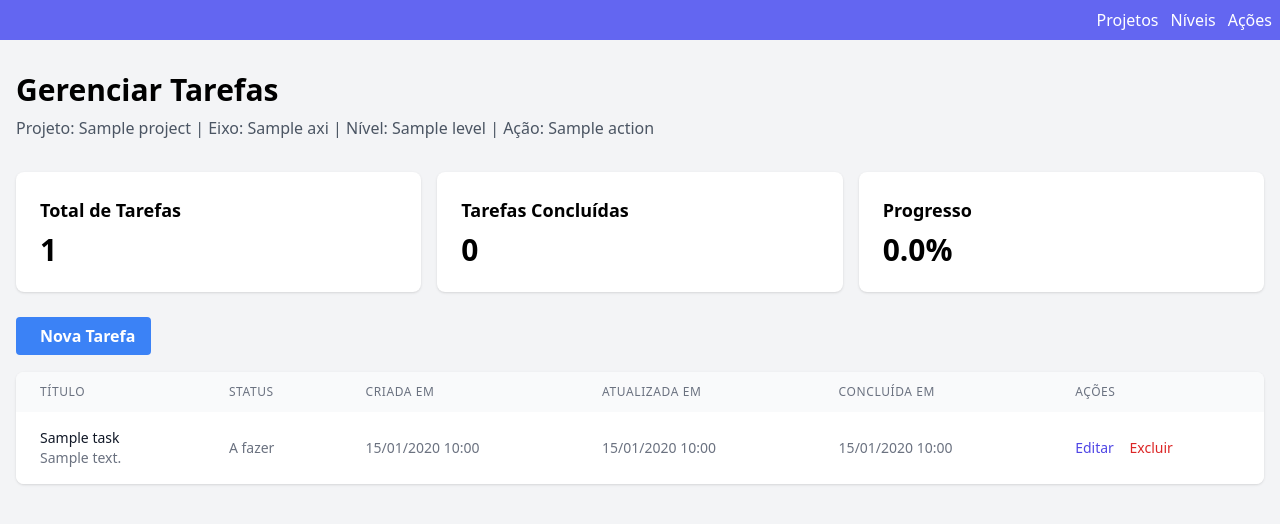
After one commit to FabioCruz20/active_aging_planner, a Django app: page /planning/projects/action/1/tasks/ in a window 1280 px wide. The commit adds this page. Shown: the top 524 px of the page. Run offline with Django 4.2, Linux system fonts and the light colour scheme; tables that the repository leaves empty hold one stand-in row (values such as "Sample post"); some libraries are stand-ins or nearby versions.

Commit message:
feat: add action tasks management

```diff
--- a/planning/templates/projects/manage_axis_level_actions.html
+++ b/planning/templates/projects/manage_axis_level_actions.html
@@ -134,6 +134,10 @@
                                     <tr>
                                         <td>{{ project_action.action.name }}</td>
                                         <td>
+                                            <a href="{% url 'projects:manage_tasks' project_action.id %}"
+                                               class="btn btn-primary btn-sm mr-2">
+                                                <i class="fas fa-tasks"></i> Tarefas
+                                            </a>
                                             <form method="post" style="display: inline;">
                                                 {% csrf_token %}
                                                 <input type="hidden" name="project_action_id" value="{{ project_action.id }}">
--- /dev/null
+++ b/planning/templates/projects/manage_tasks.html
@@ -0,0 +1,108 @@
+{% extends 'layout.html' %}
+
+{% block content %}
+<div class="container mx-auto px-4 py-8">
+    <div class="mb-8">
+        <h1 class="text-3xl font-bold mb-2">Gerenciar Tarefas</h1>
+        <p class="text-gray-600">
+            Projeto: {{ project.name }} |
+            Eixo: {{ axis.name }} |
+            Nível: {{ level.name }} |
+            Ação: {{ action.name }}
+        </p>
+    </div>
+
+    <!-- Estatísticas -->
+    <div class="grid grid-cols-1 md:grid-cols-3 gap-4 mb-8">
+        <div class="bg-white rounded-lg shadow p-6">
+            <h3 class="text-lg font-semibold mb-2">Total de Tarefas</h3>
+            <p class="text-3xl font-bold">{{ total_tasks }}</p>
+        </div>
+        <div class="bg-white rounded-lg shadow p-6">
+            <h3 class="text-lg font-semibold mb-2">Tarefas Concluídas</h3>
+            <p class="text-3xl font-bold">{{ completed_tasks }}</p>
+        </div>
+        <div class="bg-white rounded-lg shadow p-6">
+            <h3 class="text-lg font-semibold mb-2">Progresso</h3>
+            <p class="text-3xl font-bold">{{ progress_percentage|floatformat:1 }}%</p>
+        </div>
+    </div>
+
+    <!-- Botão Nova Tarefa -->
+    <div class="mb-6">
+        <a href="{% url 'projects:create_task' project_action.id %}"
+           class="bg-blue-500 hover:bg-blue-700 text-white font-bold py-2 px-4 rounded">
+            <i class="fas fa-plus mr-2"></i>Nova Tarefa
+        </a>
+    </div>
+
+    <!-- Lista de Tarefas -->
+    <div class="bg-white rounded-lg shadow overflow-hidden">
+        <table class="min-w-full">
+            <thead class="bg-gray-50">
+                <tr>
+                    <th class="px-6 py-3 text-left text-xs font-medium text-gray-500 uppercase tracking-wider">Título</th>
+                    <th class="px-6 py-3 text-left text-xs font-medium text-gray-500 uppercase tracking-wider">Status</th>
+                    <th class="px-6 py-3 text-left text-xs font-medium text-gray-500 uppercase tracking-wider">Criada em</th>
+                    <th class="px-6 py-3 text-left text-xs font-medium text-gray-500 uppercase tracking-wider">Atualizada em</th>
+                    <th class="px-6 py-3 text-left text-xs font-medium text-gray-500 uppercase tracking-wider">Concluída em</th>
+                    <th class="px-6 py-3 text-left text-xs font-medium text-gray-500 uppercase tracking-wider">Ações</th>
+                </tr>
+            </thead>
+            <tbody class="bg-white divide-y divide-gray-200">
+                {% for task in tasks %}
+                <tr>
+                    <td class="px-6 py-4 whitespace-nowrap text-sm font-medium text-gray-900">
+                        {{ task.title }}
+                        {% if task.description %}
+                        <p class="text-sm text-gray-500">{{ task.description|truncatewords:30 }}</p>
+                        {% endif %}
+                    </td>
+                    <td class="px-6 py-4 whitespace-nowrap text-sm text-gray-500">
+                        {% for status_code, status_label in status_choices %}
+                            {% if task.status == status_code %}
+                                {{ status_label }}
+                            {% endif %}
+                        {% endfor %}
+                    </td>
+                    <td class="px-6 py-4 whitespace-nowrap text-sm text-gray-500">
+                        {{ task.created_at|date:"d/m/Y H:i" }}
+                    </td>
+                    <td class="px-6 py-4 whitespace-nowrap text-sm text-gray-500">
+                        {{ task.updated_at|date:"d/m/Y H:i" }}
+                    </td>
+                    <td class="px-6 py-4 whitespace-nowrap text-sm text-gray-500">
+                        {% if task.completed_at %}
+                            {{ task.completed_at|date:"d/m/Y H:i" }}
+                        {% else %}
+                            -
+                        {% endif %}
+                    </td>
+                    <td class="px-6 py-4 whitespace-nowrap text-sm font-medium">
+                        <a href="{% url 'projects:edit_task' task.id %}"
+                           class="text-indigo-600 hover:text-indigo-900 mr-3">
+                            <i class="fas fa-edit"></i> Editar
+                        </a>
+                        <form action="{% url 'projects:delete_task' task.id %}"
+                              method="POST"
+                              class="inline-block"
+                              onsubmit="return confirm('Tem certeza que deseja excluir esta tarefa?');">
+                            {% csrf_token %}
+                            <button type="submit" class="text-red-600 hover:text-red-900">
+                                <i class="fas fa-trash"></i> Excluir
+                            </button>
+                        </form>
+                    </td>
+                </tr>
+                {% empty %}
+                <tr>
+                    <td colspan="6" class="px-6 py-4 text-center text-gray-500">
+                        Nenhuma tarefa cadastrada.
+                    </td>
+                </tr>
+                {% endfor %}
+            </tbody>
+        </table>
+    </div>
+</div>
+{% endblock %}
--- a/planning/views/projects_views.py
+++ b/planning/views/projects_views.py
@@ -159,6 +159,93 @@ def manage_actions_matrix_view(request, project_id):
     return render(request, 'projects/manage_actions_matrix.html', context)
 
 
+def manage_tasks_view(request, project_action_id):
+    '''
+    View para gerenciar tarefas de uma ação específica do projeto
+    '''
+    project_action = get_object_or_404(models.ProjectAction, pk=project_action_id)
+    tasks = models.Task.objects.filter(project_action=project_action).order_by('-created_at')
+
+    # Calcular estatísticas
+    total_tasks = tasks.count()
+    completed_tasks = tasks.filter(status='DONE').count()
+    progress_percentage = (completed_tasks / total_tasks * 100) if total_tasks > 0 else 0
+
+    context = {
+        'project_action': project_action,
+        'project': project_action.project,
+        'action': project_action.action,
+        'axis': project_action.axis,
+        'level': project_action.level,
+        'tasks': tasks,
+        'total_tasks': total_tasks,
+        'completed_tasks': completed_tasks,
+        'progress_percentage': progress_percentage,
+        'status_choices': models.Task.STATUS_CHOICES,
+    }
+    return render(request, 'projects/manage_tasks.html', context)
+
+
+def create_task_view(request, project_action_id):
+    '''
+    View para criar uma nova tarefa
+    '''
+    project_action = get_object_or_404(models.ProjectAction, pk=project_action_id)
+
+    if request.method == 'POST':
+        form = forms.TaskForm(request.POST)
+        if form.is_valid():
+            task = form.save(commit=False)
+            task.project_action = project_action
+            task.save()
+            return redirect('projects:manage_tasks', project_action_id=project_action_id)
+    else:
+        form = forms.TaskForm()
+
+    context = {
+        'form': form,
+        'project_action': project_action,
+        'project': project_action.project,
+        'action': project_action.action,
+    }
+    return render(request, 'projects/create_task.html', context)
+
+
+def edit_task_view(request, task_id):
+    '''
+    View para editar uma tarefa existente
+    '''
+    task = get_object_or_404(models.Task, pk=task_id)
+    project_action = task.project_action
+
+    if request.method == 'POST':
+        form = forms.TaskForm(request.POST, instance=task)
+        if form.is_valid():
+            form.save()
+            return redirect('projects:manage_tasks', project_action_id=project_action.id)
+    else:
+        form = forms.TaskForm(instance=task)
+
+    context = {
+        'form': form,
+        'task': task,
+        'project_action': project_action,
+        'project': project_action.project,
+        'action': project_action.action,
+    }
+    return render(request, 'projects/edit_task.html', context)
+
+
+def delete_task_view(request, task_id):
+    '''
+    View para excluir uma tarefa
+    '''
+    task = get_object_or_404(models.Task, pk=task_id)
+    project_action_id = task.project_action.id
+    task.delete()
+    return redirect('projects:manage_tasks', project_action_id=project_action_id)
+
+
 def manage_axis_level_actions_view(request, project_id, axis_id, level_id):
     '''
     View para gerenciar ações específicas de uma combinação eixo/nível
--- a/theme/static/css/dist/styles.css
+++ b/theme/static/css/dist/styles.css
@@ -821,12 +821,20 @@ select {
   margin-bottom: 1.5rem;
 }
 
+.mb-8 {
+  margin-bottom: 2rem;
+}
+
 .ml-2 {
   margin-left: 0.5rem;
 }
 
 .mr-2 {
   margin-right: 0.5rem;
+}
+
+.mr-3 {
+  margin-right: 0.75rem;
 }
 
 .mt-1 {
@@ -865,6 +873,10 @@ select {
   display: table;
 }
 
+.grid {
+  display: grid;
+}
+
 .hidden {
   display: none;
 }
@@ -889,32 +901,16 @@ select {
   width: 100%;
 }
 
-.w-96 {
-  width: 24rem;
-}
-
-.w-1\/3 {
-  width: 33.333333%;
-}
-
-.w-2\/3 {
-  width: 66.666667%;
-}
-
-.w-1\/4 {
-  width: 25%;
-}
-
-.w-3\/4 {
-  width: 75%;
-}
-
 .min-w-48 {
   min-width: 12rem;
 }
 
-.flex-1 {
-  flex: 1 1 0%;
+.min-w-full {
+  min-width: 100%;
+}
+
+.max-w-2xl {
+  max-width: 42rem;
 }
 
 .grow {
@@ -937,8 +933,8 @@ select {
   border-collapse: collapse;
 }
 
-.flex-row {
-  flex-direction: row;
+.grid-cols-1 {
+  grid-template-columns: repeat(1, minmax(0, 1fr));
 }
 
 .items-end {
@@ -957,8 +953,16 @@ select {
   justify-content: center;
 }
 
+.justify-between {
+  justify-content: space-between;
+}
+
 .gap-2 {
   gap: 0.5rem;
+}
+
+.gap-4 {
+  gap: 1rem;
 }
 
 .gap-x-3 {
@@ -972,12 +976,35 @@ select {
   margin-bottom: calc(0.25rem * var(--tw-space-y-reverse));
 }
 
+.divide-y > :not([hidden]) ~ :not([hidden]) {
+  --tw-divide-y-reverse: 0;
+  border-top-width: calc(1px * calc(1 - var(--tw-divide-y-reverse)));
+  border-bottom-width: calc(1px * var(--tw-divide-y-reverse));
+}
+
+.divide-gray-200 > :not([hidden]) ~ :not([hidden]) {
+  --tw-divide-opacity: 1;
+  border-color: rgb(229 231 235 / var(--tw-divide-opacity, 1));
+}
+
+.overflow-hidden {
+  overflow: hidden;
+}
+
 .overflow-x-auto {
   overflow-x: auto;
 }
 
+.whitespace-nowrap {
+  white-space: nowrap;
+}
+
 .rounded {
   border-radius: 0.25rem;
+}
+
+.rounded-lg {
+  border-radius: 0.5rem;
 }
 
 .rounded-md {
@@ -988,12 +1015,12 @@ select {
   border-width: 1px;
 }
 
+.border-b {
+  border-bottom-width: 1px;
+}
+
 .border-b-2 {
   border-bottom-width: 2px;
-}
-
-.border-b {
-  border-bottom-width: 1px;
 }
 
 .border-solid {
@@ -1081,6 +1108,10 @@ select {
   padding: 1rem;
 }
 
+.p-6 {
+  padding: 1.5rem;
+}
+
 .px-2 {
   padding-left: 0.5rem;
   padding-right: 0.5rem;
@@ -1096,6 +1127,11 @@ select {
   padding-right: 1rem;
 }
 
+.px-6 {
+  padding-left: 1.5rem;
+  padding-right: 1.5rem;
+}
+
 .py-1 {
   padding-top: 0.25rem;
   padding-bottom: 0.25rem;
@@ -1104,6 +1140,21 @@ select {
 .py-2 {
   padding-top: 0.5rem;
   padding-bottom: 0.5rem;
+}
+
+.py-3 {
+  padding-top: 0.75rem;
+  padding-bottom: 0.75rem;
+}
+
+.py-4 {
+  padding-top: 1rem;
+  padding-bottom: 1rem;
+}
+
+.py-8 {
+  padding-top: 2rem;
+  padding-bottom: 2rem;
 }
 
 .text-left {
@@ -1123,9 +1174,19 @@ select {
   line-height: 2rem;
 }
 
+.text-3xl {
+  font-size: 1.875rem;
+  line-height: 2.25rem;
+}
+
 .text-5xl {
   font-size: 3rem;
   line-height: 1;
+}
+
+.text-lg {
+  font-size: 1.125rem;
+  line-height: 1.75rem;
 }
 
 .text-sm {
@@ -1154,12 +1215,24 @@ select {
   font-weight: 600;
 }
 
+.uppercase {
+  text-transform: uppercase;
+}
+
+.italic {
+  font-style: italic;
+}
+
 .leading-normal {
   line-height: 1.5;
 }
 
 .tracking-normal {
   letter-spacing: 0em;
+}
+
+.tracking-wider {
+  letter-spacing: 0.05em;
 }
 
 .text-blue-500 {
@@ -1187,9 +1260,41 @@ select {
   color: rgb(55 65 81 / var(--tw-text-opacity, 1));
 }
 
+.text-gray-900 {
+  --tw-text-opacity: 1;
+  color: rgb(17 24 39 / var(--tw-text-opacity, 1));
+}
+
+.text-indigo-600 {
+  --tw-text-opacity: 1;
+  color: rgb(79 70 229 / var(--tw-text-opacity, 1));
+}
+
+.text-red-500 {
+  --tw-text-opacity: 1;
+  color: rgb(239 68 68 / var(--tw-text-opacity, 1));
+}
+
+.text-red-600 {
+  --tw-text-opacity: 1;
+  color: rgb(220 38 38 / var(--tw-text-opacity, 1));
+}
+
 .text-white {
   --tw-text-opacity: 1;
   color: rgb(255 255 255 / var(--tw-text-opacity, 1));
+}
+
+.shadow {
+  --tw-shadow: 0 1px 3px 0 rgb(0 0 0 / 0.1), 0 1px 2px -1px rgb(0 0 0 / 0.1);
+  --tw-shadow-colored: 0 1px 3px 0 var(--tw-shadow-color), 0 1px 2px -1px var(--tw-shadow-color);
+  box-shadow: var(--tw-ring-offset-shadow, 0 0 #0000), var(--tw-ring-shadow, 0 0 #0000), var(--tw-shadow);
+}
+
+.shadow-lg {
+  --tw-shadow: 0 10px 15px -3px rgb(0 0 0 / 0.1), 0 4px 6px -4px rgb(0 0 0 / 0.1);
+  --tw-shadow-colored: 0 10px 15px -3px var(--tw-shadow-color), 0 4px 6px -4px var(--tw-shadow-color);
+  box-shadow: var(--tw-ring-offset-shadow, 0 0 #0000), var(--tw-ring-shadow, 0 0 #0000), var(--tw-shadow);
 }
 
 .shadow-md {
@@ -1198,15 +1303,20 @@ select {
   box-shadow: var(--tw-ring-offset-shadow, 0 0 #0000), var(--tw-ring-shadow, 0 0 #0000), var(--tw-shadow);
 }
 
-.shadow {
-  --tw-shadow: 0 1px 3px 0 rgb(0 0 0 / 0.1), 0 1px 2px -1px rgb(0 0 0 / 0.1);
-  --tw-shadow-colored: 0 1px 3px 0 var(--tw-shadow-color), 0 1px 2px -1px var(--tw-shadow-color);
-  box-shadow: var(--tw-ring-offset-shadow, 0 0 #0000), var(--tw-ring-shadow, 0 0 #0000), var(--tw-shadow);
+.transition-colors {
+  transition-property: color, background-color, border-color, text-decoration-color, fill, stroke;
+  transition-timing-function: cubic-bezier(0.4, 0, 0.2, 1);
+  transition-duration: 150ms;
 }
 
 .hover\:bg-blue-600:hover {
   --tw-bg-opacity: 1;
   background-color: rgb(37 99 235 / var(--tw-bg-opacity, 1));
+}
+
+.hover\:bg-blue-700:hover {
+  --tw-bg-opacity: 1;
+  background-color: rgb(29 78 216 / var(--tw-bg-opacity, 1));
 }
 
 .hover\:bg-gray-400:hover {
@@ -1219,8 +1329,32 @@ select {
   background-color: rgb(79 70 229 / var(--tw-bg-opacity, 1));
 }
 
+.hover\:text-blue-800:hover {
+  --tw-text-opacity: 1;
+  color: rgb(30 64 175 / var(--tw-text-opacity, 1));
+}
+
+.hover\:text-indigo-900:hover {
+  --tw-text-opacity: 1;
+  color: rgb(49 46 129 / var(--tw-text-opacity, 1));
+}
+
+.hover\:text-red-900:hover {
+  --tw-text-opacity: 1;
+  color: rgb(127 29 29 / var(--tw-text-opacity, 1));
+}
+
+.focus\:outline-none:focus {
+  outline: 2px solid transparent;
+  outline-offset: 2px;
+}
+
 @media (min-width: 768px) {
   .md\:table-fixed {
     table-layout: fixed;
   }
+
+  .md\:grid-cols-3 {
+    grid-template-columns: repeat(3, minmax(0, 1fr));
+  }
 }
```
Also changed, not shown: planning/forms.py (+21 -0 lines), planning/models.py (+58 -33 lines), planning/templates/projects/create_task.html (added, +60 -0 lines), planning/templates/projects/edit_task.html (added, +60 -0 lines), planning/urls/projects_urls.py (+8 -0 lines), planning/migrations/0001_initial.py, planning/migrations/0002_axis_task_remove_projectlevelaction_action_and_more.py (deleted), planning/migrations/0003_alter_task_action_projectlevelaxis_project_axes_and_more.py (deleted), planning/migrations/0004_projectaction.py (deleted).
